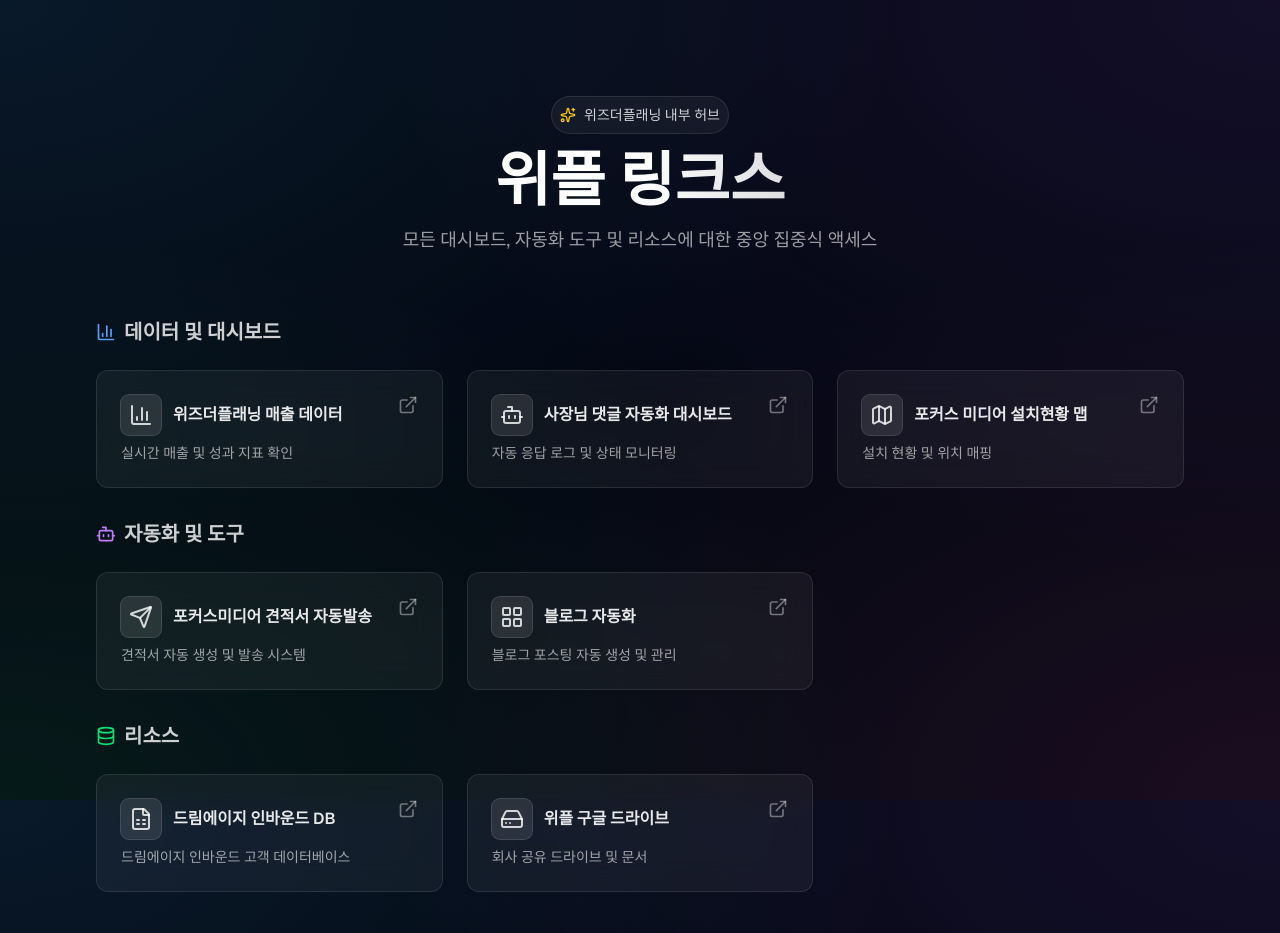
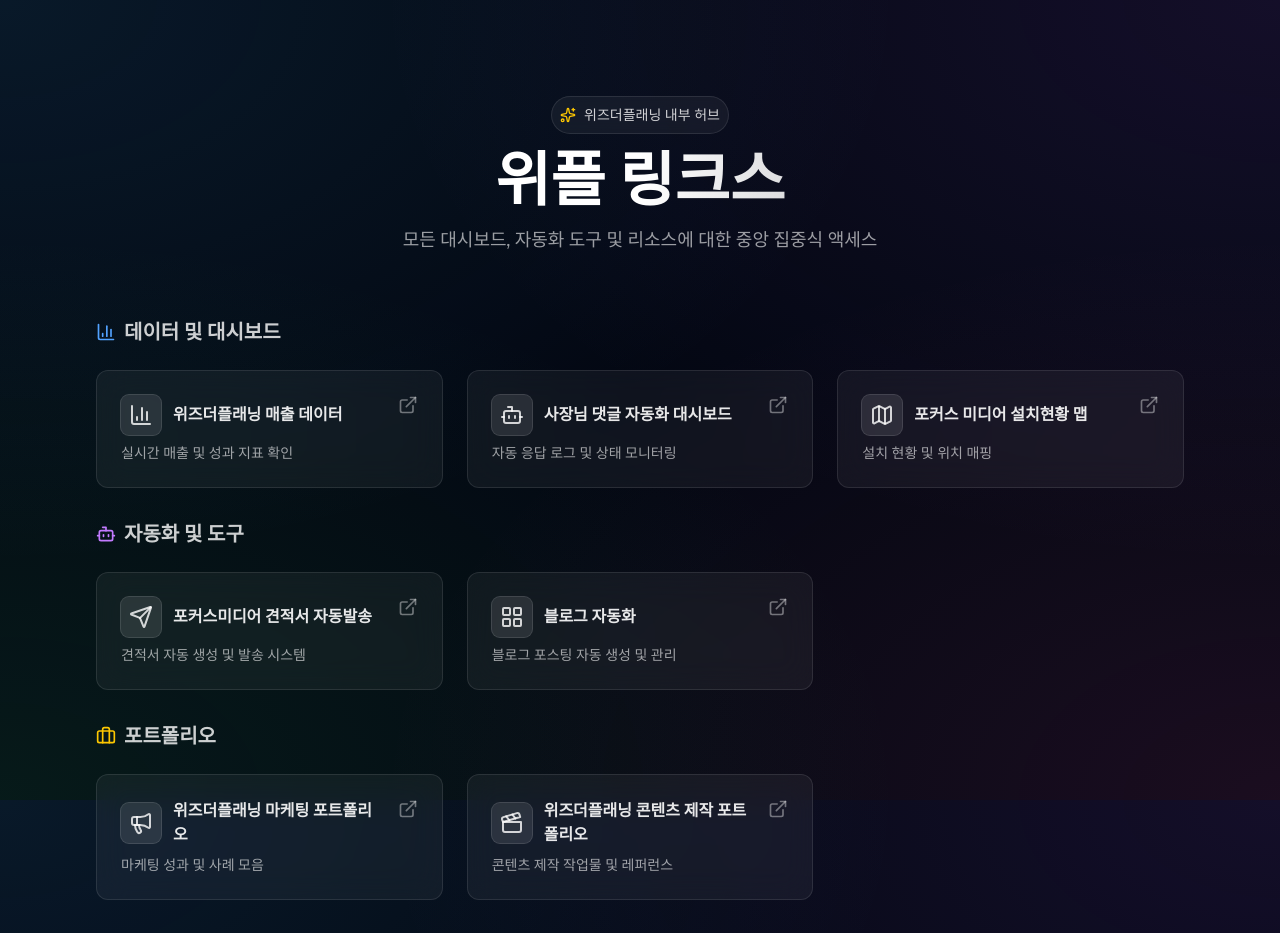
Before and after one commit to wtpceo/wiplelinks, a Next.js app: page / in a window 1280 px wide. Shown: the top 933 px of the page. Built offline with nearby package versions, Linux system fonts and the light colour scheme.

Commit message:
feat: add portfolio links

```diff
--- a/src/app/page.tsx
+++ b/src/app/page.tsx
@@ -10,7 +10,10 @@ import {
   Send,
   FileSpreadsheet,
   LayoutGrid,
-  Sparkles
+  Sparkles,
+  Briefcase,
+  Megaphone,
+  Clapperboard
 } from "lucide-react";
 import { LinkCard } from "@/components/LinkCard";
 
@@ -114,6 +117,30 @@ export default function Home() {
             </div>
           </motion.section>
 
+          {/* Section 4: Portfolios */}
+          <motion.section variants={item} className="space-y-6">
+            <h2 className="text-xl font-semibold text-white/80 flex items-center gap-2">
+              <Briefcase className="w-5 h-5 text-yellow-400" />
+              포트폴리오
+            </h2>
+            <div className="grid grid-cols-1 md:grid-cols-2 lg:grid-cols-3 gap-6">
+              <LinkCard
+                title="위즈더플래닝 마케팅 포트폴리오"
+                description="마케팅 성과 및 사례 모음"
+                href="https://obsidian-quit-df6.notion.site/20938318fea6802e83b3c1d2add64777?pvs=74"
+                icon={<Megaphone className="w-6 h-6" />}
+                gradient="from-yellow-500/20 to-amber-500/20"
+              />
+              <LinkCard
+                title="위즈더플래닝 콘텐츠 제작 포트폴리오"
+                description="콘텐츠 제작 작업물 및 레퍼런스"
+                href="https://obsidian-quit-df6.notion.site/26738318fea680c5978ff75286208b63?pvs=74"
+                icon={<Clapperboard className="w-6 h-6" />}
+                gradient="from-pink-500/20 to-rose-500/20"
+              />
+            </div>
+          </motion.section>
+
           {/* Section 3: Resources */}
           <motion.section variants={item} className="space-y-6">
             <h2 className="text-xl font-semibold text-white/80 flex items-center gap-2">
```
